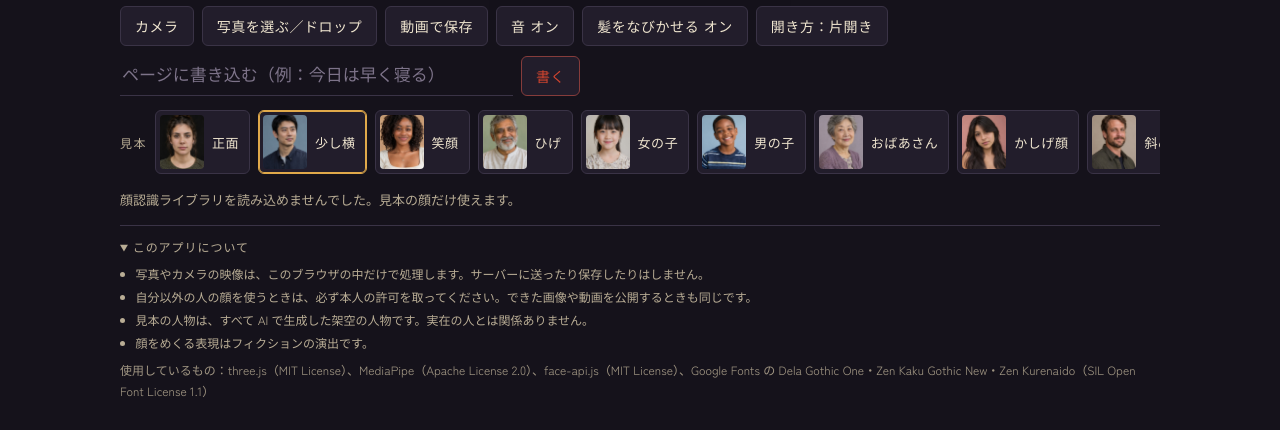
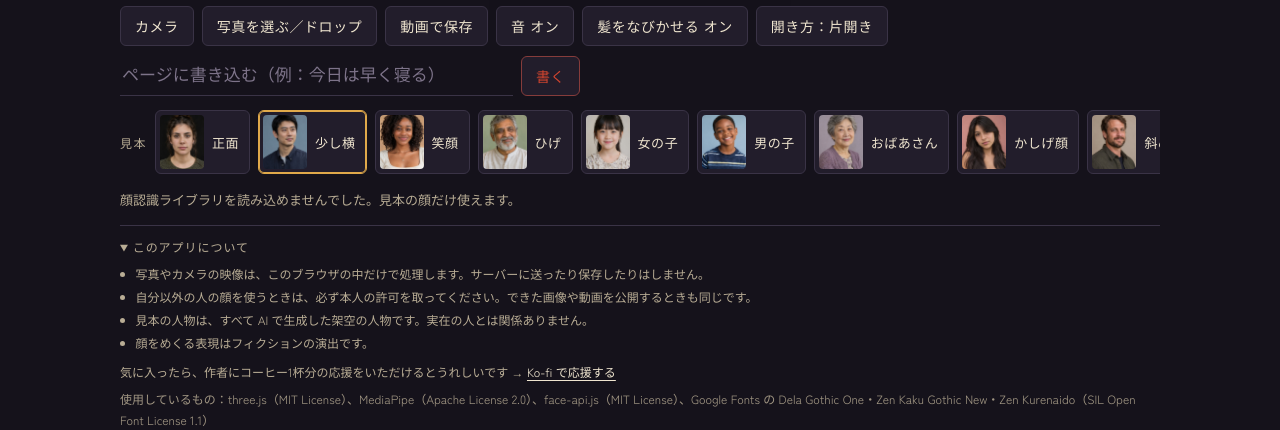
Before and after one commit to hiloyu0/heavensDoor, a plain HTML site: page index.html in a window 1280 px wide. Shown: the part 715-1145 px from the top of the page. Before the commit the page ends 1116 px from the top, so only its background shows below. Drawn offline with nearby package versions, Linux system fonts and the light colour scheme; no server answers; animation ran at ten frames a second; a web font is replaced by a local one.

Commit message:
Add a Ko-fi tip link to the notes (placeholder URL for now)
Co-Authored-By: Claude Opus 5.5 <noreply@anthropic.com>
Claude-Session: https://claude.ai/code/session_01PEjxyxstg9fBSWdztKQfrE

```diff
--- a/index.html
+++ b/index.html
@@ -93,6 +93,8 @@ kbd { font-family: var(--f-body); font-size: 11px; border: 1px solid currentColo
 .notes ul { margin: 6px 0 0; padding-left: 1.3em; }
 .notes li { margin: 2px 0; }
 .notes .lic { margin-top: 6px; opacity: .85; }
+.notes .tip { margin-top: 8px; }
+.notes .tip a { color: var(--paper); text-underline-offset: 3px; }
 #msg { font-size: 13px; color: var(--paper-dim); margin: 0; min-height: 1.4em; line-height: 1.6; }
 @media (max-width: 560px) { h1 { font-size: 24px; } h1 small { display: block; margin: 6px 0 0; } }
 </style>
@@ -141,6 +143,8 @@ kbd { font-family: var(--f-body); font-size: 11px; border: 1px solid currentColo
       <li>見本の人物は、すべて AI で生成した架空の人物です。実在の人とは関係ありません。</li>
       <li>顔をめくる表現はフィクションの演出です。</li>
     </ul>
+    <!-- TODO: Ko-fi のアカウントを作ったら href を本物のページ URL（https://ko-fi.com/…）に差し替える -->
+    <div class="tip">気に入ったら、作者にコーヒー1杯分の応援をいただけるとうれしいです → <a href="#kofi-todo" target="_blank" rel="noopener">Ko-fi で応援する</a></div>
     <div class="lic">使用しているもの：three.js（MIT License）、MediaPipe（Apache License 2.0）、face-api.js（MIT License）、Google Fonts の Dela Gothic One・Zen Kaku Gothic New・Zen Kurenaido（SIL Open Font License 1.1）</div>
   </details>
 </div>
```
